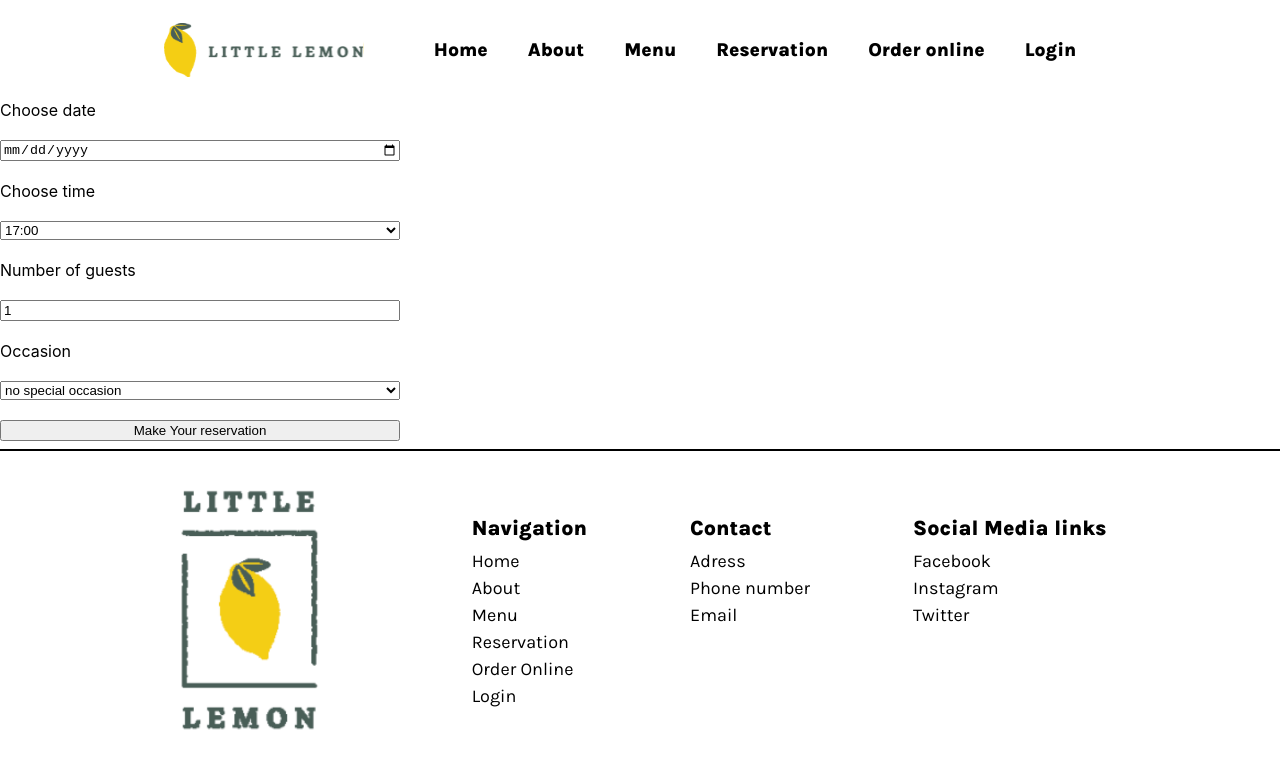
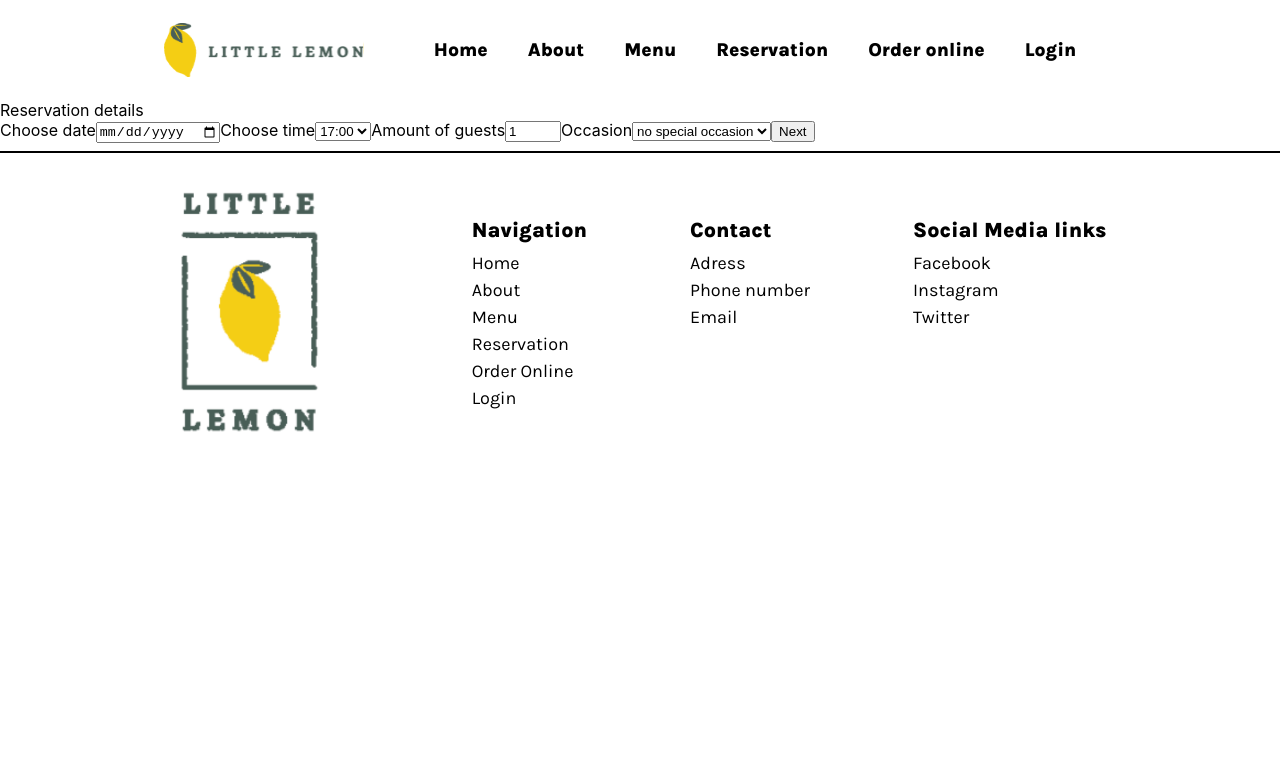
Before and after one commit to JohannHerberger/Little-Lemon-reservation, a React (Create React App) app: page /Reservation in a window 1280 px wide. Shown: the top 768 px of the page. Built offline with nearby package versions, Linux system fonts and the light colour scheme; a web font is replaced by a local one.

Commit message:
Reservation form added and almost completly funcitonal, without css

```diff
--- a/src/App.js
+++ b/src/App.js
@@ -1,9 +1,10 @@
 import './App.css';
+import { ReservationFormProvider } from './Context/ReservationFormContext';
 import { Nav } from './Components/nav';
 import { Footer } from './Components/footer';
 import { Homepage } from './Components/Homepage';
-import { Reservation } from './Components/Reservation';
 import { Routes, Route } from 'react-router-dom';
+
 
 function App() {
   return (
@@ -11,7 +12,7 @@ function App() {
         <Nav/>
         <Routes >
           <Route path="/" element={<Homepage />}/>
-          <Route path="/Reservation" element={<Reservation />}/>
+          <Route path="/Reservation" element={<ReservationFormProvider />}/>
         </Routes>
         <Footer />
       </div>
--- /dev/null
+++ b/src/Components/ResFormInputs.js
@@ -0,0 +1,17 @@
+import {FirstPartReservation} from "./firstPartReservation"
+import { useResFormContext } from "../hooks/useResFormContext"
+import { SecondPartReservation } from "./secondPartReservation"
+import { ThirdPartReservation } from "./thirdPartReservation"
+
+export function ResFormInputs (){
+
+    const { page } = useResFormContext()
+
+    const display = [<FirstPartReservation />, <SecondPartReservation />, <ThirdPartReservation />]
+
+    return(
+        <div>
+            {display[page]}
+        </div>
+    )
+}
--- a/src/Components/Reservation.js
+++ b/src/Components/Reservation.js
@@ -1,32 +1,22 @@
-import {ReservationForm} from "./ReservationForm"
-import { useState } from "react"
-import "../styles/reservation.css"
+import { ResFormInputs } from "./ResFormInputs"
+import { useResFormContext } from "../hooks/useResFormContext"
 
 export function Reservation (){
-    const [date, setDate] = useState(localStorage.getItem("date")||"")
-    const [time,setTime] = useState(localStorage.getItem("time")||"17:00")
-    const [occasion, setOccasion] = useState(localStorage.getItem("occasion")||"Birthday")
-    const [guests, setGuests] = useState(localStorage.getItem("guests")||1)
 
-    function handleDate (val){
-        return setDate(val)
-    }
+    const {title, page, setPage} = useResFormContext()
 
-    function handleTime (val){
-        return setTime(val)
-    }
-
-    function handleGuests (val){
-        return setGuests(val)
-    }
-
-    function handleOccasion (val){
-        return setOccasion(val)
+    const handleSubmit = (e)=>{
+        e.preventDefault()
+        setPage(page +1)
     }
 
     return(
-        <>
-            <ReservationForm date={date} handleDate={handleDate} time= {time} handleTime={handleTime} guests={guests} handleGuests={handleGuests} occasion={occasion} handleOccasion={handleOccasion}/>
-        </>
+
+        <form onSubmit={handleSubmit}>
+            <header>
+                {title[page]}
+            </header>
+            <ResFormInputs />
+        </form>
     )
 }
--- a/src/Components/ReservationForm.js
+++ /dev/null
@@ -1,49 +0,0 @@
-import { useEffect } from "react"
-import "../styles/reservation.css"
-
-
-export function ReservationForm ({date, handleDate, time, handleTime, guests, handleGuests, occasion, handleOccasion}){
-
-    useEffect(()=>{
-        //local storage
-        localStorage.setItem("date",date)
-        localStorage.setItem("time",time)
-        localStorage.setItem("occasion",occasion)
-        localStorage.setItem("guests",guests)
-    },[date,time,occasion,guests])
-
-    const handleSubmit = (e)=>{
-        e.preventDefault()
-        console.log({
-            date,
-            time,
-            occasion,
-            guests
-        })
-    }
-
-    return (
-        <form onSubmit={handleSubmit} className="reservation-form">
-            <label htmlFor="res-date">Choose date</label>
-            <input onChange={(event)=> handleDate(event.target.value)}  value={date} type="date" id="res-date" />
-            <label htmlFor="res-time">Choose time</label>
-            <select value={time} onChange={(event=>handleTime(event.target.value))} id="res-time ">
-                <option value="17:00">17:00</option>
-                <option value="18:00">18:00</option>
-                <option value="19:00">19:00</option>
-                <option value="20:00">20:00</option>
-                <option value="21:00">21:00</option>
-                <option value="22:00">22:00</option>
-            </select>
-            <label htmlFor="guests">Number of guests</label>
-            <input value={guests} onChange={(event)=> handleGuests(event.target.value)} type="number" placeholder="1" min="1" max="10" id="guests" />
-            <label htmlFor="occasion">Occasion</label>
-            <select value={occasion} onChange={(event)=> handleOccasion(event.target.value)} id="occasion">
-                <option value="no special occasion">no special occasion</option>
-                <option value="birthday">Birthday</option>
-                <option value="anniversery">Anniversary</option>
-            </select>
-            <input type="submit" value="Make Your reservation" />
-        </form>
-    )
-}
--- /dev/null
+++ b/src/Components/firstPartReservation.js
@@ -0,0 +1,32 @@
+import { useResFormContext } from "../hooks/useResFormContext"
+
+
+export function FirstPartReservation (){
+
+    const {data, handleData, handleNext} = useResFormContext()
+
+    return (
+        <div className="first-res-form">
+                <label htmlFor="res-date">Choose date</label>
+                <input onChange={handleData} name="date" value={data.date} type="date" id="res-date" />
+                <label htmlFor="res-time">Choose time</label>
+                <select value={data.time} name="time" onChange={handleData} id="res-time ">
+                    <option value="17:00">17:00</option>
+                    <option value="18:00">18:00</option>
+                    <option value="19:00">19:00</option>
+                    <option value="20:00">20:00</option>
+                    <option value="21:00">21:00</option>
+                    <option value="22:00">22:00</option>
+                </select>
+                <label htmlFor="guests">Amount of guests</label>
+                <input value={data.guests} onChange={handleData} name="guests" type="number" placeholder="1" min="1" max="10" id="guests" />
+                <label htmlFor="occasion">Occasion</label>
+                <select value={data.occasion} onChange={handleData} name="occasion" id="occasion">
+                    <option value="no special occasion">no special occasion</option>
+                    <option value="birthday">Birthday</option>
+                    <option value="anniversery">Anniversary</option>
+                </select>
+                <button onClick={handleNext} type="button">Next</button>
+        </div>
+    )
+}
--- a/src/Components/main.js
+++ b/src/Components/main.js
@@ -20,7 +20,7 @@ export function Main (){
                     <img className="main-pic" src={salad}/>
                     <div className="main-cont-head">
                         <h5>Greek salad</h5>
-                        <a className="main-price">$12.99</a>
+                        <a className="main-price">$10.99</a>
                     </div>
                     <a className="main-text">
                         The famous greek salad of crspy lettuce, peppers, olives
@@ -37,7 +37,7 @@ export function Main (){
                     <img className="main-pic" src={bruchetta}/>
                     <div className="main-cont-head">
                         <h5>Bruchetta</h5>
-                        <a className="main-price">$5.99</a>
+                        <a className="main-price">$7.99</a>
                     </div>
                     <a className="main-text">
                         Our Bruchetta is made from grilled bread that has been
@@ -54,7 +54,7 @@ export function Main (){
                      <img className="main-pic" src={dessert}/>
                     <div className="main-cont-head">
                         <h5>Lemon Dessert</h5>
-                        <a className="main-price">$5.00</a>
+                        <a className="main-price">$4.99</a>
                     </div>
                     <a className="main-text">
                         This comes straight from
--- /dev/null
+++ b/src/Components/secondPartReservation.js
@@ -0,0 +1,21 @@
+import { useResFormContext } from "../hooks/useResFormContext"
+
+export function SecondPartReservation (){
+
+    const {data, handleData, handlePrev} = useResFormContext()
+
+    return(
+        <div className="sec-res-form">
+            <button onClick={handlePrev} type="button">Prev</button>
+            <label htmlFor="firstName">First name</label>
+            <input value={data.firstName} onChange={handleData} type="text" id="firstName" name="firstName" />
+            <label htmlFor="secondName">Second name</label>
+            <input value={data.secondName} onChange={handleData} type="text" id="secondName" name="secondName" />
+            <label htmlFor="email">Email</label>
+            <input value={data.email} onChange={handleData} type="email" id="email" name="email" />
+            <label htmlFor="phoneNumber">Phone number</label>
+            <input value={data.phoneNumber} onChange={handleData} type="text" id="phoneNumber" name="phoneNumber" />
+            <button type="submit">Submit</button>
+        </div>
+    )
+}
--- /dev/null
+++ b/src/Components/thirdPartReservation.js
@@ -0,0 +1,7 @@
+export function ThirdPartReservation (){
+    return (
+        <div>
+            <a>Thank you for you reservation</a>
+        </div>
+    )
+}
--- /dev/null
+++ b/src/Context/ReservationFormContext.js
@@ -0,0 +1,43 @@
+import { createContext, useState } from "react";
+import { Reservation } from "../Components/Reservation";
+
+export const ReservationFormContext = createContext()
+
+export const ReservationFormProvider = ({children}) =>{
+
+    const [page, setPage] = useState(0)
+
+    const [data, setData] = useState({
+        date: "",
+        time: "",
+        occasion: "",
+        guests: 1,
+        firstName: "",
+        secondName: "",
+        email: "",
+        phoneNumber: "",
+    })
+
+    const title = ["Reservation details", "About you"]
+
+    const handleData = (event) => {
+        const { name, value } = event.target;
+        setData((prevState) => ({ ...prevState, [name]: value }));
+    };
+
+    const handleNext = ()=>{
+        setPage(page +1)
+    }
+
+    const handlePrev = () =>{
+        setPage(page -1)
+    }
+
+    console.log(page)
+
+    return(
+        <ReservationFormContext.Provider value={{page, setPage, handleNext, handlePrev, data, setData, title, handleData}}>
+            <Reservation />
+        </ReservationFormContext.Provider>
+    )
+}
--- /dev/null
+++ b/src/hooks/useResFormContext.js
@@ -0,0 +1,6 @@
+import { useContext } from "react";
+import { ReservationFormContext } from "../Context/ReservationFormContext";
+
+export const useResFormContext = ()=>{
+    return useContext(ReservationFormContext)
+}
```
